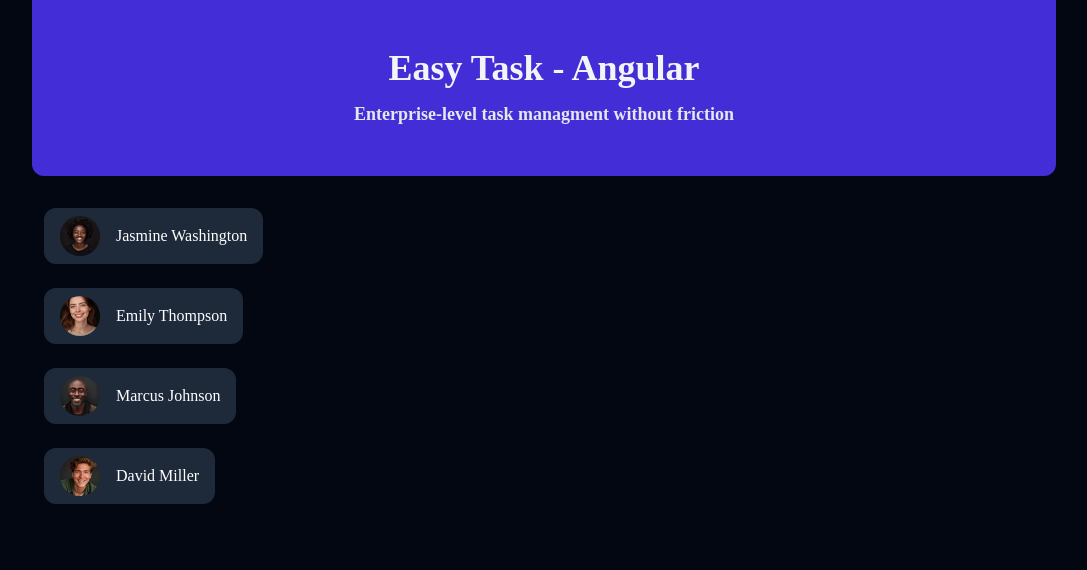
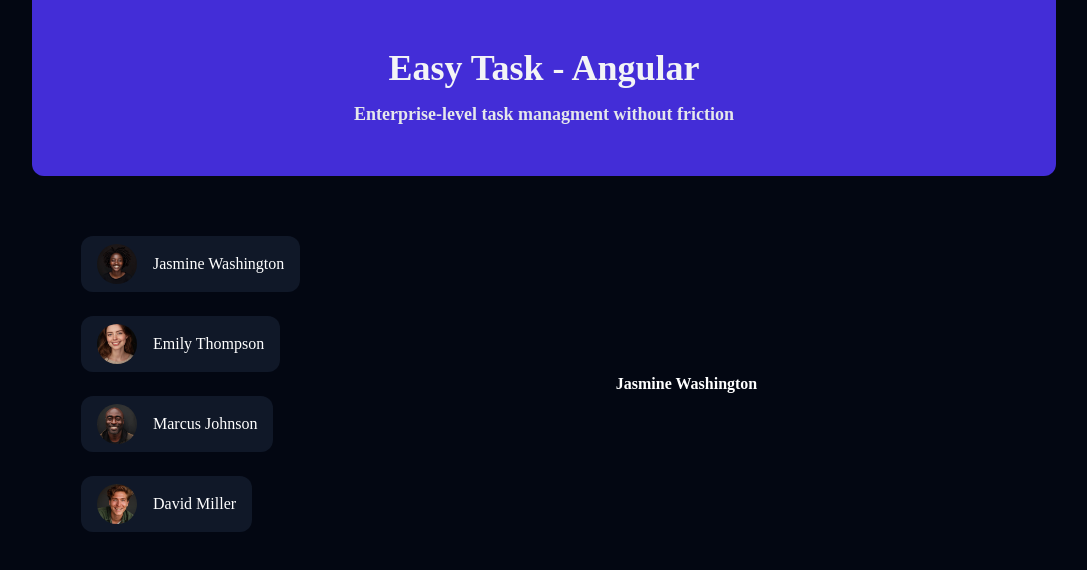
Before and after one commit to rhmti01/EasyTask-Angular, an Angular app: page / in a window 1280 px wide. Shown: the top 570 px of the page, without its empty margins (96-1183 px from the left). Built offline with nearby package versions, Linux system fonts and the light colour scheme.

Commit message:
change basis ui by user tasks component

```diff
--- a/angular.json
+++ b/angular.json
@@ -21,6 +21,10 @@
             ],
             "tsConfig": "tsconfig.app.json",
             "assets": [
+              {
+                "glob": "**/*",
+                "input": "public"
+              },
               "src/favicon.ico",
               "src/assets",
               "src/app/assets"
--- a/src/app/app.component.html
+++ b/src/app/app.component.html
@@ -1,19 +1,40 @@
 <div class=" font-outfit w-full h-screen flex items-center justify-start flex-col bg-gray-950 ">
   <app-header />
-  <main class=" mx-auto w-5xl  flex items-center mt-5 ">
+  <main class=" mx-auto w-[950px]  flex items-center justify-between mt-12   ">
     <ul>
       <li>
-        <app-user [avatar]="users[0].avatar" [name]="users[0].name" />
+        <app-user
+          (select)="onSelectUser($event)"
+          [id]="users[0].id"
+            [avatar]="users[0].avatar"
+            [name]="users[0].name"
+            />
       </li>
       <li>
-        <app-user [avatar]="users[1].avatar" [name]="users[1].name" />
+        <app-user
+          (select)="onSelectUser($event)"
+          [id]="users[1].id"
+            [avatar]="users[1].avatar"
+            [name]="users[1].name"
+           />
       </li>
       <li>
-        <app-user [avatar]="users[2].avatar" [name]="users[2].name" />
+        <app-user
+          (select)="onSelectUser($event)"
+          [id]="users[2].id"
+          [avatar]="users[2].avatar"
+            [name]="users[2].name"
+          />
       </li>
       <li>
-        <app-user [avatar]="users[3].avatar" [name]="users[3].name" />
+        <app-user
+          (select)="onSelectUser($event)"
+          [id]="users[3].id"
+          [avatar]="users[3].avatar"
+            [name]="users[3].name"
+           />
       </li>
     </ul>
+    <app-tasks  [name]="selectedUser.name" class=" basis-[70%] flex items-center justify-center " />
   </main>
 </div>
--- a/src/app/app.component.ts
+++ b/src/app/app.component.ts
@@ -2,14 +2,24 @@ import { Component } from '@angular/core';
 import { HeaderComponent } from './header/header.component';
 import { UserComponent } from './user/user.component';
 import { DUMMY_USERS } from './dummy-users';
+import { TasksComponent } from './tasks/tasks.component';
 
 
 @Component({
   selector: 'app-root',
-  imports: [HeaderComponent, UserComponent],
+  imports: [HeaderComponent, UserComponent , TasksComponent],
   templateUrl: './app.component.html',
   styleUrl: './app.component.css',
 })
 export class AppComponent {
   users = DUMMY_USERS;
+  selectedUserID = 'u1'
+
+  get selectedUser ()  {
+    return  this.users.find((user)=>user.id === this.selectedUserID)!
+  }
+
+  onSelectUser(id : string){
+    this.selectedUserID = (id)
+  }
 }
--- /dev/null
+++ b/src/app/tasks/tasks.component.html
@@ -0,0 +1,3 @@
+<div class=" text-white  ">
+  <h1 class=" font-bold ">{{name}}</h1>
+</div>
--- a/src/app/user/user.component.html
+++ b/src/app/user/user.component.html
@@ -1,6 +1,6 @@
 <div class=" flex justify-start items-start w-full p-3 ">
-  <button (click)="onSelectUser()" class=" flex justify-center items-center bg-gray-800 gap-x-4 py-2 px-4 rounded-xl cursor-pointer ">
-    <img class=" w-10 rounded-4xl " [src]="imagePath" alt="{{name}}">
+  <button (click)="onSelectUser()" class=" flex justify-center items-center bg-gray-900 hover:bg-gray-800 duration-300 gap-x-4 py-2 px-4 rounded-xl cursor-pointer ">
+    <img class=" w-10 rounded-4xl " src="{{imagePath}}" alt="{{name}}">
     <p class=" text-white font-medium ">
       {{name}}
     </p>
--- a/src/app/user/user.component.ts
+++ b/src/app/user/user.component.ts
@@ -1,4 +1,4 @@
-import { Component , input, Input  } from '@angular/core';
+import { Component, Output, Input, EventEmitter, input } from '@angular/core';
 
 @Component({
   selector: 'app-user',
@@ -6,12 +6,15 @@ import { Component , input, Input  } from '@angular/core';
   templateUrl: './user.component.html',
 })
 export class UserComponent {
-  @Input({required:true}) avatar! : string ;
-  @Input({required:true}) name! : string ;
+  @Input({ required: true }) id!: string;
+  @Input({ required: true }) avatar!: string;
+  @Input({ required: true }) name!: string;
+  @Output() select = new EventEmitter();
 
   get imagePath(): string {
     return 'assets/users/' + this.avatar;
+  }
+  onSelectUser() {
+    this.select.emit(this.id);
+  }
 }
-
-  onSelectUser() {  }
-}
```
Also changed, not shown: src/app/tasks/tasks.component.ts (added, +10 -0 lines), src/index.html (line endings or trailing spaces).
